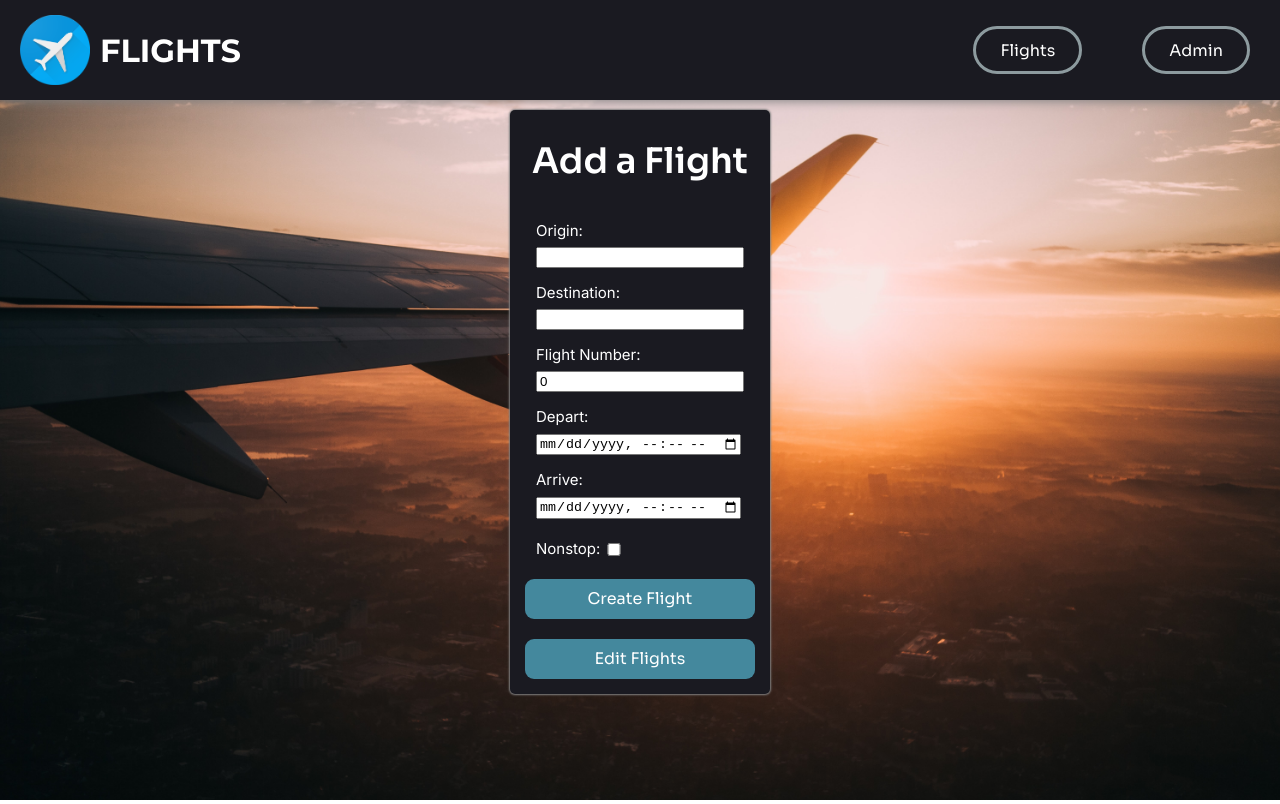
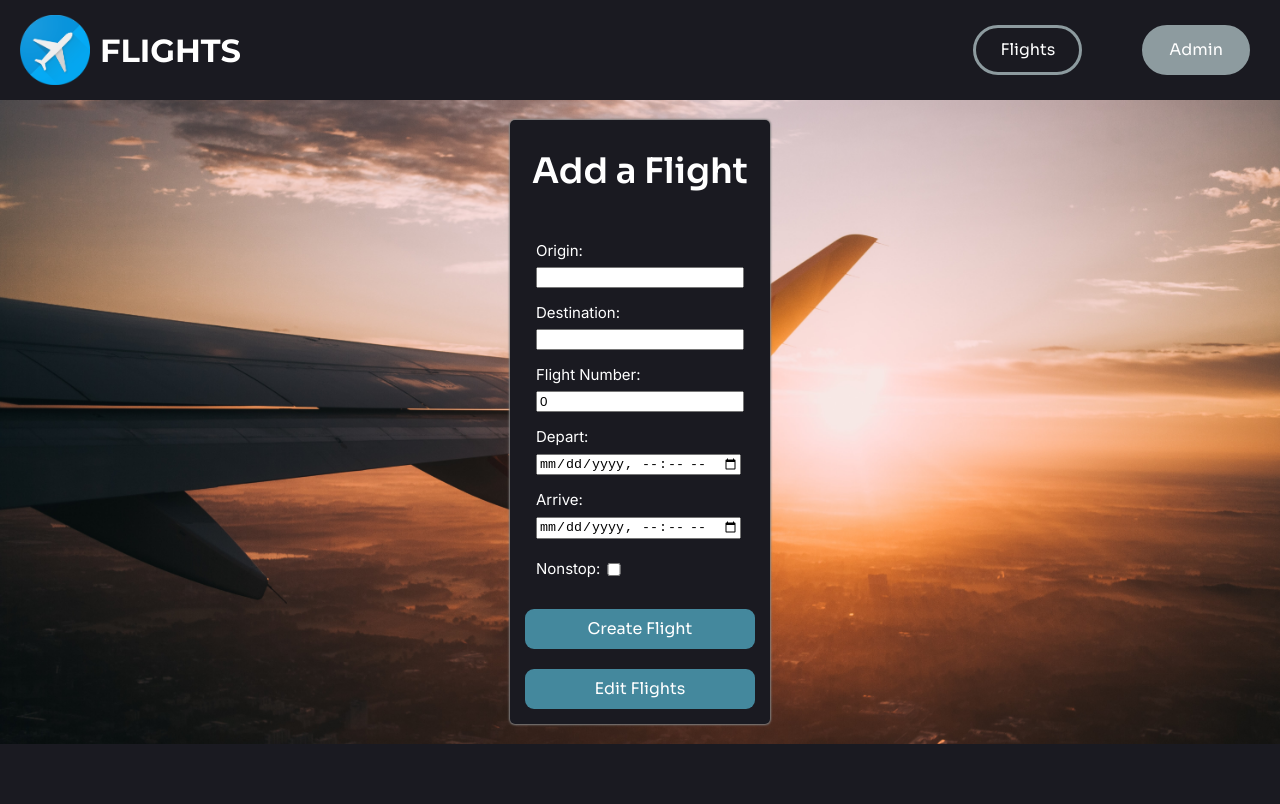
Before and after one commit to MartinPetrakiev/flights-app, an Angular app: page /admin in a window 1280 px wide. Built offline with nearby package versions, Linux system fonts and the light colour scheme; no server answers; a web font is replaced by a local one.

Commit message:
styles update

```diff
--- a/src/app/app.component.html
+++ b/src/app/app.component.html
@@ -4,9 +4,12 @@
     <img src="./assets/plane-logo.png" alt="">
     <h1>Flights</h1>
   </div>
-  <div class="link_box">
-    <button routerLink="flights"> Flights </button>
-    <button routerLink="admin"> Admin </button>
-  </div>
+  <nav class="link_box">
+    <a routerLink="flights" routerLinkActive="active"> Flights </a>
+    <a routerLink="admin" routerLinkActive="active"> Admin </a>
+  </nav>
 </header>
-<router-outlet></router-outlet>
+<main>
+  <router-outlet></router-outlet>
+</main>
+<footer></footer>
--- a/src/app/components/admin/admin.component.scss
+++ b/src/app/components/admin/admin.component.scss
@@ -1,16 +1,20 @@
 .admin_panel {
     font-family: "Inter", sans-serif;
     font-size: 1.1em;
-    margin: 10px;
     color: white;
     background-color: var(--main);
     box-shadow: 0px 0px 2px 1px gray;
     display: flex;
+    margin: 0 auto;
     flex-direction: column;
-    margin: 10px auto;
+    justify-content: center;
+    margin: 20px 30vw;
+    width: 250px;
+    padding: 5px;
+    border-radius: 5px;
 
     .inner_container {
-        margin: 0 auto;
+        margin: 10px auto;
     }
     h1 {
         font-family: "Sora", sans-serif;
@@ -19,10 +23,6 @@
     input {
         width: 200px;
     }
-    width: 250px;
-    padding: 5px;
-    border-radius: 5px;
-
     p {
         font-size: 15px;
         margin-bottom: 5px;
--- a/src/app/components/edit-panel/edit-panel.component.html
+++ b/src/app/components/edit-panel/edit-panel.component.html
@@ -27,6 +27,7 @@
             <button class="reset_button" (click)="resetFilter()">Reset Filter</button>
         </div>
         <table class="flightTable" *ngIf="!loading else loadingMsg">
+            <thead>
                 <tr>
                     <th>origin</th>
                     <th>destination</th>
@@ -37,6 +38,8 @@
                     <th>update</th>
                     <th>delete</th>
                 </tr>
+            </thead>
+            <tbody>
                 <tr *ngFor="let flight of flightList; let i=index">
                     <td><input [(ngModel)]="flight.origin"></td>
                     <td><input [(ngModel)]="flight.destination"></td>
@@ -47,6 +50,8 @@
                     <td><button class="update" (click)="updateFlight(flight)">go</button></td>
                     <td><button class="delete" (click)="deleteFlight(flight)">go</button></td>
                 </tr>
+            </tbody>
+
         </table>
         <ng-template #loadingMsg>
             <div>NO FLIGHTS AVAILABLE YET</div>
--- a/src/app/components/edit-panel/edit-panel.component.scss
+++ b/src/app/components/edit-panel/edit-panel.component.scss
@@ -1,6 +1,6 @@
 .editPanel {
     font-family: Helvetica, sans-serif;
-    margin: 10px auto;
+    margin: 20px auto;
     background-color: #ddd;
     border: 1px solid grey;
     box-shadow: 2px 2px 2px;
@@ -17,16 +17,20 @@
     }
     padding: 5px;
     border-radius: 5px;
-
     .flightTable {
+        height: 100px;
         font-size: 15px;
         border-collapse: collapse;
+
         th {
             text-transform: uppercase;
         }
         td {
             border: 1px solid black;
             padding: 8px;
+        }
+        tbody {
+            overflow-y: scroll;
         }
         @media screen and (max-width: 680px) {
             font-size: 10px;
--- a/src/styles.scss
+++ b/src/styles.scss
@@ -11,16 +11,11 @@
 body {
     margin: 0;
     padding: 0;
-    width: 100vw;
     height: 100vh;
-    background: url("./assets/nils-nedel-ONpGBpns3cs-unsplash.jpg");
-    background-repeat: no-repeat;
-    background-size: cover;
 }
 
 header {
     font-family: "Montserrat", sans-serif;
-    width: 100vw;
     height: 100px;
     background-color: var(--main);
     color: white;
@@ -49,9 +44,9 @@ header {
         flex-direction: row;
         align-items: center;
         justify-content: center;
-        button {
+        a {
             margin: 10px 30px;
-            height: 3rem;
+            height: 2.75rem;
             line-height: 2.75rem;
             padding: 0px 1.5rem;
             font-family: Sora, sans-serif;
@@ -63,12 +58,31 @@ header {
             border-radius: 2rem;
             display: flex;
             vertical-align: middle;
+            text-decoration: none;
         }
-        button:hover {
+        a:hover {
             cursor: pointer;
             background-color: #8d9b9f;
         }
+        .active {
+            background-color: #8d9b9f;
+        }
     }
+}
+
+main {
+    display: flex;
+    align-items: center;
+    justify-content: center;
+    background: url("./assets/nils-nedel-ONpGBpns3cs-unsplash.jpg");
+    background-repeat: no-repeat;
+    background-size: cover;
+}
+
+
+footer {
+    height: 60px;
+    background-color: var(--main);
 }
 
 @media screen and (max-width: 560px) {
```
Lines whose indentation alone changed are shown as unchanged.
